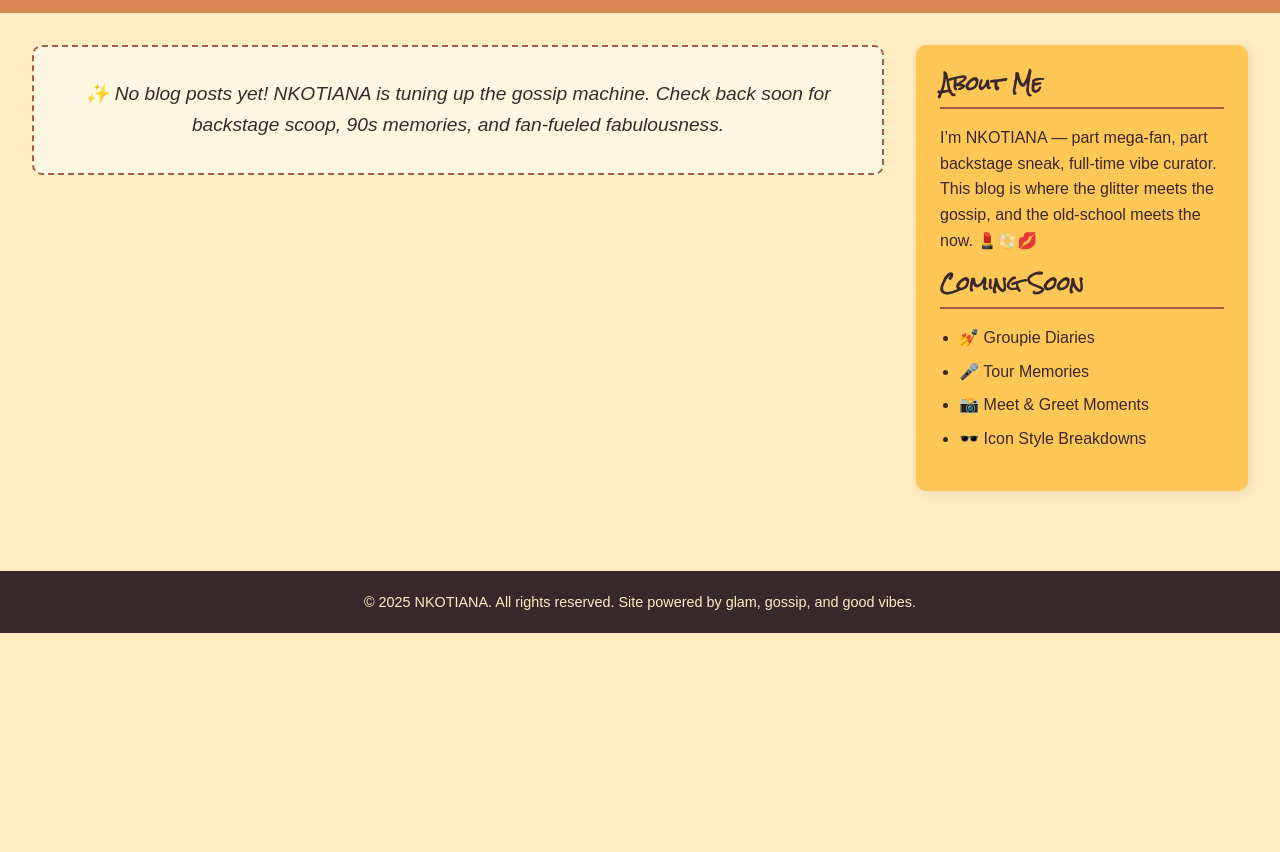
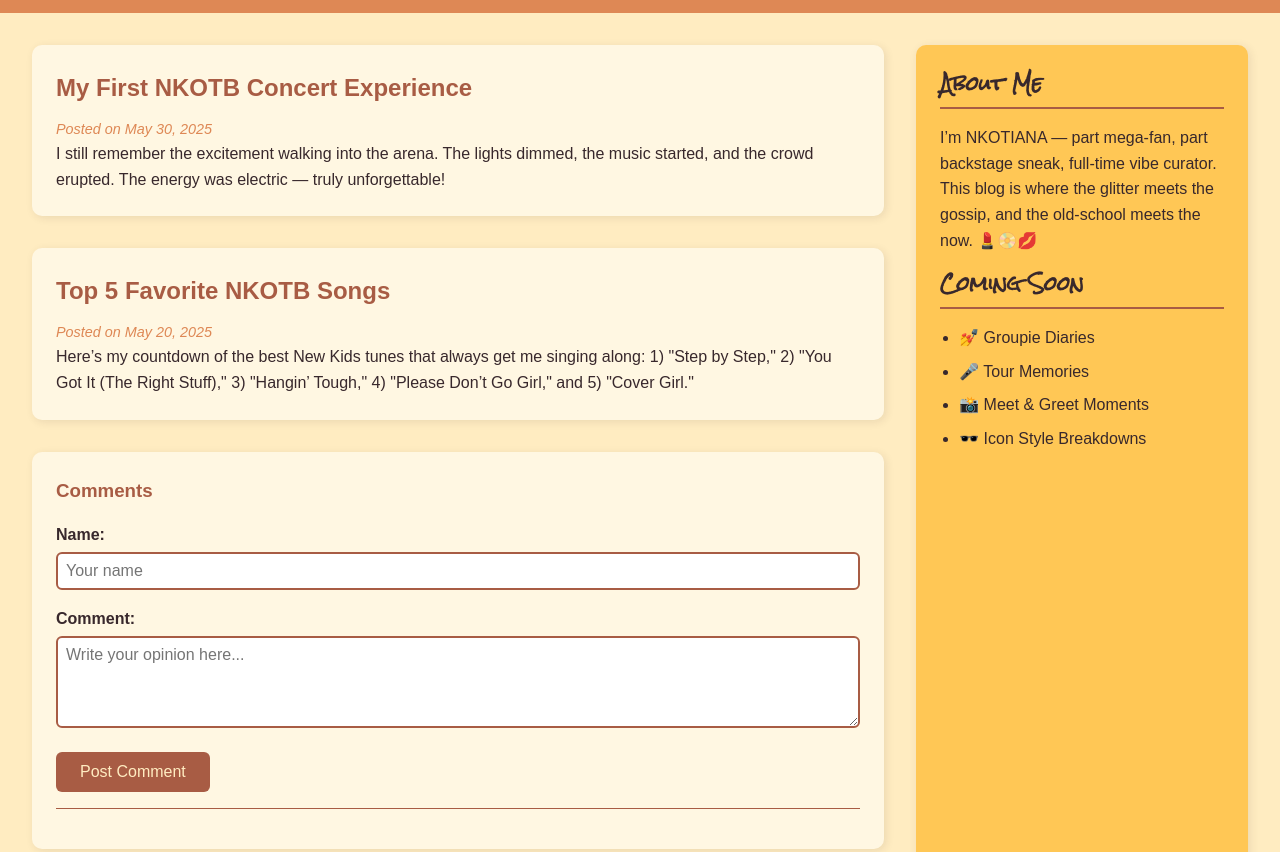
Before and after one commit to NKOTIANA/nkotiana.github.io, a plain HTML site: page index.html in a window 1280 px wide. Shown: the part 186-1038 px from the top of the page. Before the commit the page ends 819 px from the top, so only its background shows below. Drawn offline with Linux system fonts and the light colour scheme.

Commit message:
index.html

```diff
--- a/index.html
+++ b/index.html
@@ -1,10 +1,10 @@
 <!DOCTYPE html>
 <html lang="en">
 <head>
-  <meta charset="UTF-8">
-  <meta name="viewport" content="width=device-width, initial-scale=1">
+  <meta charset="UTF-8" />
+  <meta name="viewport" content="width=device-width, initial-scale=1" />
   <title>NKOTIANA's Groupie Blog</title>
-  <link href="https://fonts.googleapis.com/css2?family=Rock+Salt&family=Permanent+Marker&display=swap" rel="stylesheet">
+  <link href="https://fonts.googleapis.com/css2?family=Rock+Salt&family=Permanent+Marker&display=swap" rel="stylesheet" />
   <style>
     /* Reset */
     * {
@@ -79,16 +79,96 @@
       box-shadow: 2px 2px 10px rgba(56,40,44,0.1);
     }
 
-    /* Placeholder */
-    .no-posts {
+    /* Blog posts */
+    .post {
       background-color: #fff7e2;
-      padding: 2rem;
-      border: 2px dashed #a85c44;
+      padding: 1.5rem;
+      margin-bottom: 2rem;
       border-radius: 10px;
-      text-align: center;
-      font-size: 1.2rem;
+      box-shadow: 2px 2px 8px rgba(56, 40, 44, 0.1);
+    }
+
+    .post h2 {
+      color: #a85c44;
+      margin-bottom: 0.5rem;
+    }
+
+    .post p em {
+      color: #de8855;
+      font-size: 0.9rem;
+    }
+
+    /* Comment Section */
+    #comments-section {
+      background-color: #fff7e2;
+      padding: 1.5rem;
+      border-radius: 10px;
+      box-shadow: 2px 2px 8px rgba(56, 40, 44, 0.1);
+      margin-bottom: 2rem;
+    }
+
+    #comments-section h3 {
+      color: #a85c44;
+      margin-bottom: 1rem;
+    }
+
+    form label {
+      display: block;
+      margin-bottom: 0.3rem;
+      font-weight: bold;
+    }
+
+    form input[type="text"],
+    form textarea {
+      width: 100%;
+      padding: 0.5rem;
+      margin-bottom: 1rem;
+      border: 2px solid #a85c44;
+      border-radius: 6px;
+      font-family: Arial, sans-serif;
+      font-size: 1rem;
+      resize: vertical;
+    }
+
+    form button {
+      background-color: #a85c44;
+      color: #ffecc1;
+      border: none;
+      padding: 0.7rem 1.5rem;
+      font-size: 1rem;
+      border-radius: 6px;
+      cursor: pointer;
+      transition: background-color 0.3s;
+    }
+
+    form button:hover {
+      background-color: #de8855;
+    }
+
+    /* Comments List */
+    #comments-list {
+      margin-top: 1rem;
+      max-height: 300px;
+      overflow-y: auto;
+      border-top: 1px solid #a85c44;
+      padding-top: 1rem;
+    }
+
+    .comment {
+      margin-bottom: 1rem;
+      padding-bottom: 0.5rem;
+      border-bottom: 1px solid #a85c44;
+    }
+
+    .comment .comment-name {
+      font-weight: bold;
       color: #38282c;
-      font-style: italic;
+      margin-bottom: 0.3rem;
+    }
+
+    .comment .comment-text {
+      white-space: pre-wrap;
+      color: #38282c;
     }
 
     /* Sidebar */
@@ -151,9 +231,36 @@
 
   <div class="container">
     <main class="main">
-      <div class="no-posts">
-        ✨ No blog posts yet! NKOTIANA is tuning up the gossip machine. Check back soon for backstage scoop, 90s memories, and fan-fueled fabulousness.
-      </div>
+      <!-- Blog post 1 -->
+      <article class="post">
+        <h2>My First NKOTB Concert Experience</h2>
+        <p><em>Posted on May 30, 2025</em></p>
+        <p>I still remember the excitement walking into the arena. The lights dimmed, the music started, and the crowd erupted. The energy was electric — truly unforgettable!</p>
+      </article>
+
+      <!-- Blog post 2 -->
+      <article class="post">
+        <h2>Top 5 Favorite NKOTB Songs</h2>
+        <p><em>Posted on May 20, 2025</em></p>
+        <p>Here’s my countdown of the best New Kids tunes that always get me singing along: 1) "Step by Step," 2) "You Got It (The Right Stuff)," 3) "Hangin’ Tough," 4) "Please Don’t Go Girl," and 5) "Cover Girl."</p>
+      </article>
+
+      <!-- Comments Section -->
+      <section id="comments-section">
+        <h3>Comments</h3>
+        <form id="comment-form">
+          <label for="name">Name:</label>
+          <input type="text" id="name" name="name" placeholder="Your name" required />
+
+          <label for="comment">Comment:</label>
+          <textarea id="comment" name="comment" rows="4" placeholder="Write your opinion here..." required></textarea>
+
+          <button type="submit">Post Comment</button>
+        </form>
+        <div id="comments-list">
+          <!-- Comments will appear here -->
+        </div>
+      </section>
     </main>
 
     <aside class="sidebar">
@@ -176,5 +283,42 @@
     &copy; 2025 NKOTIANA. All rights reserved. Site powered by glam, gossip, and good vibes.
   </footer>
 
+  <script>
+    // Handle comment form submission
+    const form = document.getElementById('comment-form');
+    const commentsList = document.getElementById('comments-list');
+
+    form.addEventListener('submit', function(event) {
+      event.preventDefault();
+
+      const name = form.name.value.trim();
+      const comment = form.comment.value.trim();
+
+      if (name && comment) {
+        // Create new comment div
+        const commentDiv = document.createElement('div');
+        commentDiv.classList.add('comment');
+
+        const nameElem = document.createElement('div');
+        nameElem.classList.add('comment-name');
+        nameElem.textContent = name;
+
+        const commentElem = document.createElement('div');
+        commentElem.classList.add('comment-text');
+        commentElem.textContent = comment;
+
+        commentDiv.appendChild(nameElem);
+        commentDiv.appendChild(commentElem);
+
+        // Add comment to list
+        commentsList.appendChild(commentDiv);
+
+        // Clear form fields
+        form.name.value = '';
+        form.comment.value = '';
+      }
+    });
+  </script>
+
 </body>
 </html>
```
